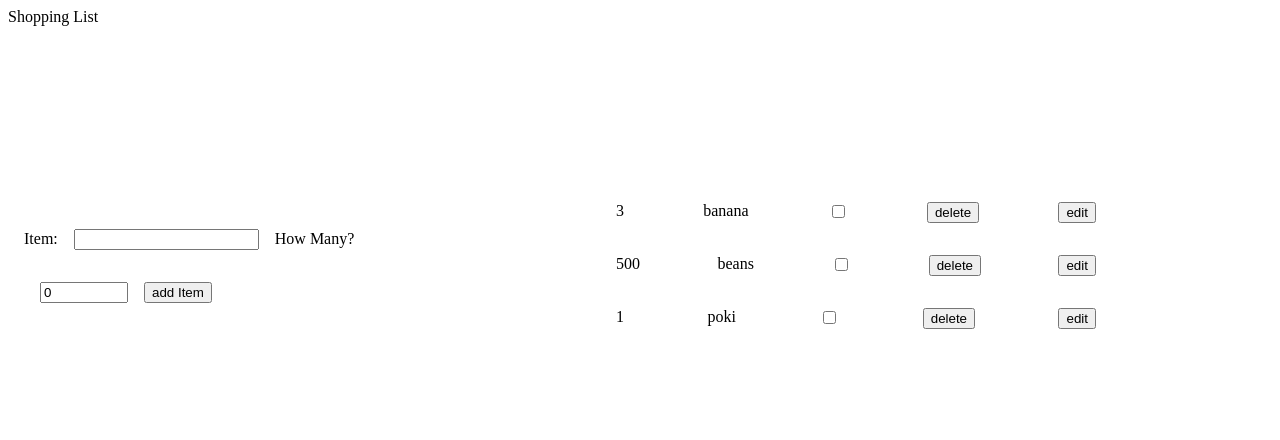
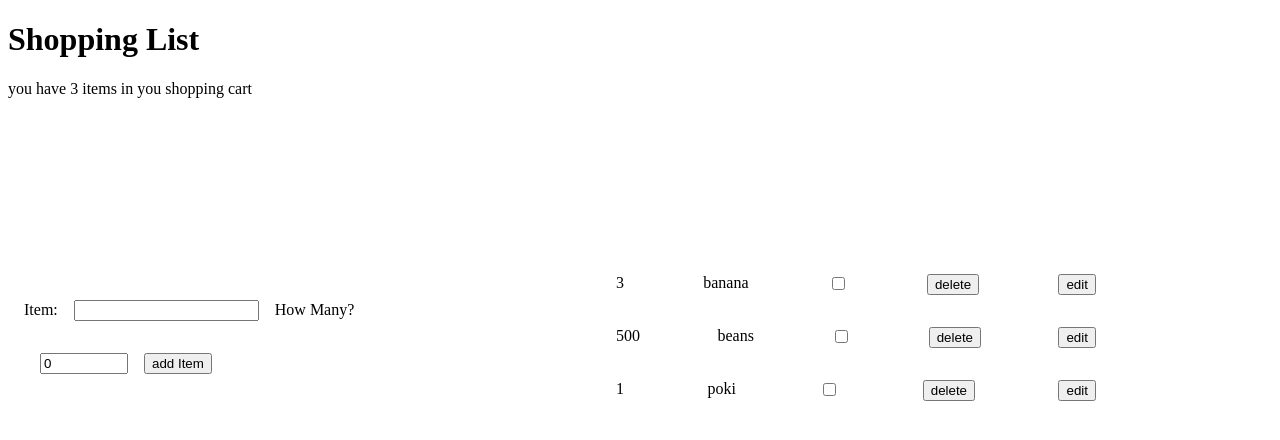
Before and after one commit to kakizaki55/shopping-list-use-reducer, a React app: page / in a window 1280 px wide. Shown: the top 440 px of the page. Built offline with nearby package versions, Linux system fonts and the light colour scheme.

Commit message:
header geta  total of the items in the list

```diff
--- a/src/components/ShoppingListItems/ShoppingListItems.css
+++ b/src/components/ShoppingListItems/ShoppingListItems.css
@@ -3,6 +3,7 @@
   flex-direction: column;
   justify-content: space-evenly;
   margin: 20vh;
+  list-style-type: none;
 }
 .item {
   display: flex;
--- a/src/components/ShoppingListItems/ShoppingListItems.jsx
+++ b/src/components/ShoppingListItems/ShoppingListItems.jsx
@@ -17,7 +17,7 @@ export default function ShoppingListItems({
   };
 
   return (
-    <ol className={style.itemList}>
+    <ul className={style.itemList}>
       {shoppingList.map(({ name, id, count, completed, isEditing }) =>
         isEditing ? (
           <li key={id}>
@@ -72,6 +72,6 @@ export default function ShoppingListItems({
           </li>
         )
       )}
-    </ol>
+    </ul>
   );
 }
--- a/src/context/ItemContext.jsx
+++ b/src/context/ItemContext.jsx
@@ -110,7 +110,6 @@ export const ItemsProvider = ({ children }) => {
 
 export const useItems = () => {
   const context = useContext(ItemsContext);
-  console.log(context);
   if (context === 'undefined') {
     throw new Error('useEntries must be warped in a EntriesProvider component');
   }
--- a/src/views/Header/Header.jsx
+++ b/src/views/Header/Header.jsx
@@ -2,7 +2,13 @@ import React from 'react';
 import { useItems } from '../../context/ItemContext';
 
 export default function Header() {
-  const test = useItems();
-  console.log(test);
-  return <div>Shopping List</div>;
+  const { itemList } = useItems();
+  console.log('itemsList', itemList);
+
+  return (
+    <header>
+      <h1>Shopping List</h1>
+      <div>you have {itemList.length} items in you shopping cart</div>
+    </header>
+  );
 }
```
